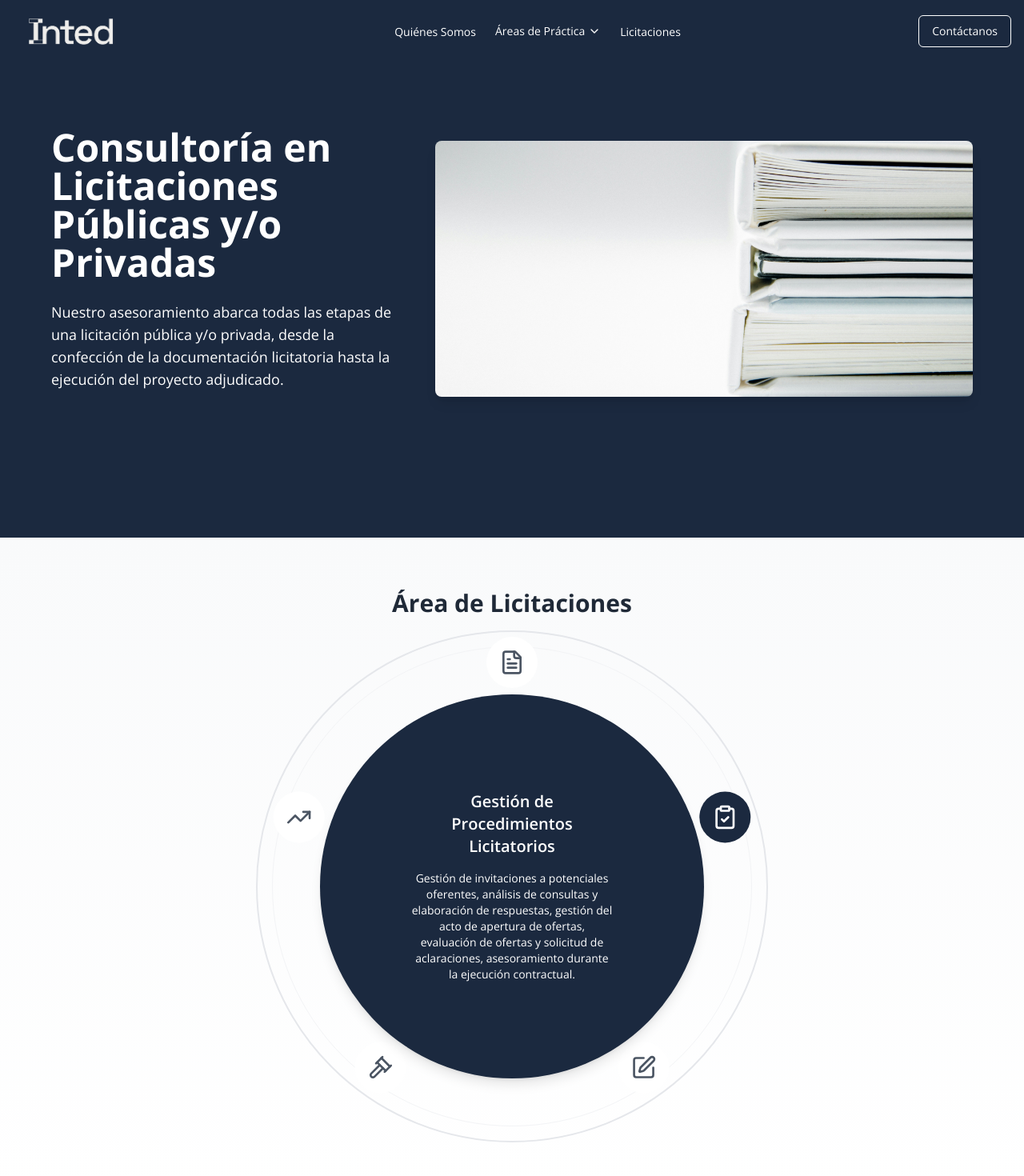
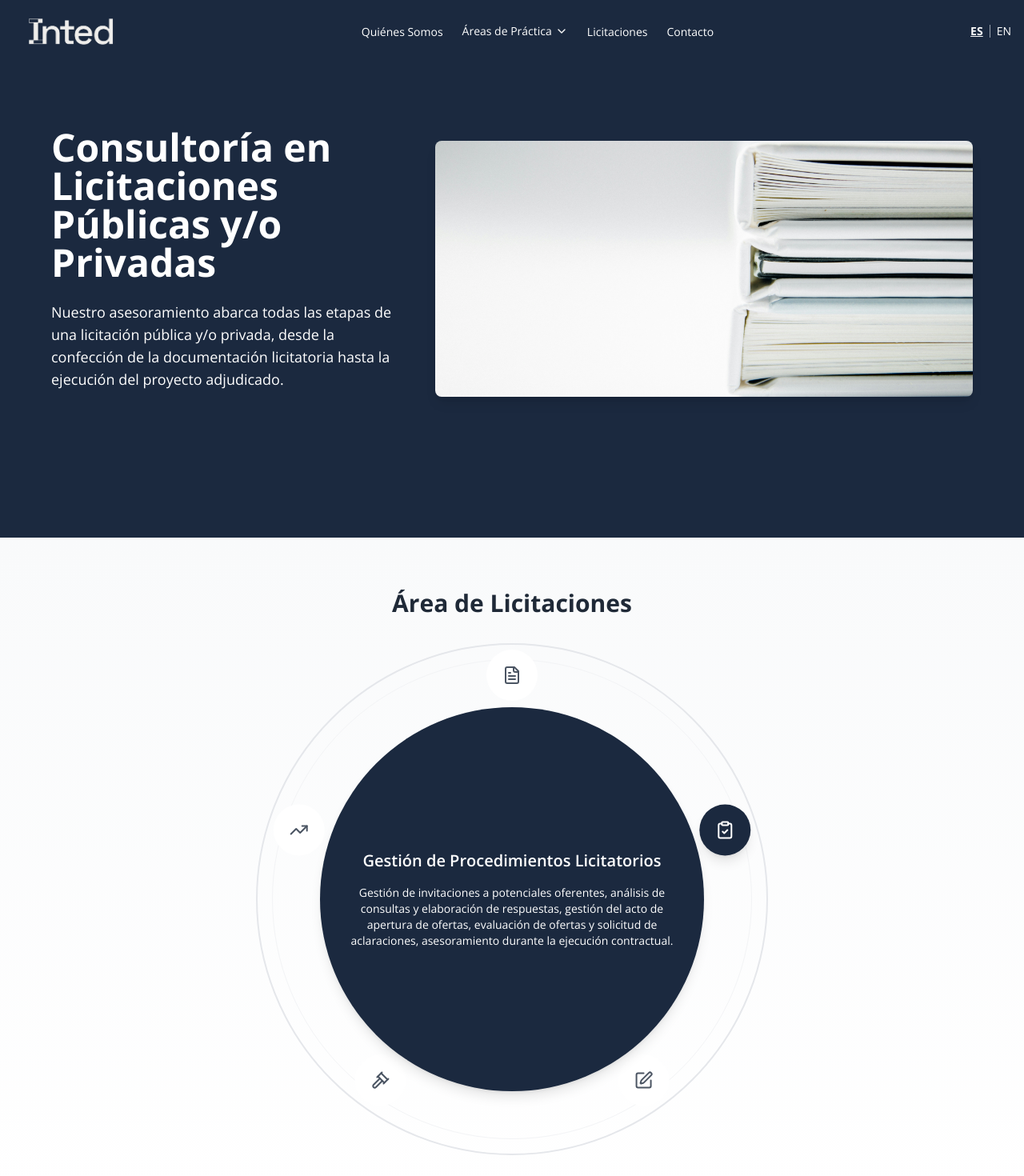
Before and after one commit to marianoberton/inted-web, a Next.js app: page /consultoria-licitaciones in a window 1280 px wide. Shown: the top 1470 px of the page at 80% size. Built offline with nearby package versions, Linux system fonts and the light colour scheme.

Commit message:
correciones pre reunion

```diff
--- a/src/app/components/IconShowcase.js
+++ b/src/app/components/IconShowcase.js
@@ -83,6 +83,16 @@ const services = [
 export default function CircularServiceShowcase() {
   const [currentIndex, setCurrentIndex] = useState(0)
   const [isHovered, setIsHovered] = useState(false)
+  const [isMobile, setIsMobile] = useState(false)
+
+  useEffect(() => {
+    const checkMobile = () => {
+      setIsMobile(window.innerWidth < 768)
+    }
+    checkMobile()
+    window.addEventListener('resize', checkMobile)
+    return () => window.removeEventListener('resize', checkMobile)
+  }, [])
 
   useEffect(() => {
     if (!isHovered) {
@@ -93,46 +103,65 @@ export default function CircularServiceShowcase() {
     }
   }, [isHovered])
 
-  const handleIconClick = (index) => {
-    setCurrentIndex(index)
+  const getIconPosition = (index) => {
+    const totalItems = services.length
+    const angle = (index / totalItems) * 2 * Math.PI - Math.PI / 2
+    const radius = isMobile ? 140 : 280
+    return {
+      x: Math.cos(angle) * radius,
+      y: Math.sin(angle) * radius
+    }
   }
 
   return (
-    <div className="relative container mx-auto py-16 flex flex-col items-center bg-gradient-to-b from-gray-50 to-white">
-      <h2 className="text-3xl font-bold mb-4 text-center text-gray-800">Nuestros Servicios</h2>
+    <div className="relative container mx-auto py-16 flex flex-col items-center bg-gradient-to-b from-gray-50 to-white px-4">
+      <h2 className="text-3xl font-bold mb-8 text-center text-gray-800">Nuestros Servicios</h2>
 
       <div
-        className="relative w-full max-w-[640px] h-[640px] flex items-center justify-center overflow-hidden"
+        className={`relative flex items-center justify-center ${
+          isMobile ? 'w-[300px] h-[300px]' : 'w-[640px] h-[640px]'
+        }`}
         onMouseEnter={() => setIsHovered(true)}
         onMouseLeave={() => setIsHovered(false)}
       >
+        {/* Círculo exterior decorativo */}
         <div className="absolute inset-0 rounded-full border-2 border-gray-200"></div>
         <div className="absolute inset-[20px] rounded-full border border-gray-100"></div>
 
+        {/* Círculos de navegación */}
         {services.map((service, index) => {
-          const angle = (index / services.length) * 2 * Math.PI - Math.PI / 2
-          const radius = 280
-          const x = Math.cos(angle) * radius
-          const y = Math.sin(angle) * radius
+          const { x, y } = getIconPosition(index)
           const Icon = Icons[service.icon]
 
           return (
-            <motion.button
+            <button
               key={index}
-              onClick={() => handleIconClick(index)}
-              className={`absolute w-16 h-16 flex items-center justify-center rounded-full transition-all duration-300 ${
+              onClick={() => setCurrentIndex(index)}
+              className={`absolute flex items-center justify-center rounded-full transition-all duration-300 ${
                 currentIndex === index
-                  ? 'bg-[#1B293F] text-white'
+                  ? 'bg-[#1B293F] text-white shadow-lg'
                   : 'bg-white text-gray-600 hover:bg-[#1B293F] hover:text-white'
               }`}
-              style={{ transform: `translate(${x}px, ${y}px)` }}
+              style={{
+                transform: `translate(${x}px, ${y}px)`,
+                width: isMobile ? '42px' : '64px',
+                height: isMobile ? '42px' : '64px',
+                border: isMobile ? '2px solid #E5E7EB' : 'none', // Borde en mobile
+              }}
             >
-              {Icon && <Icon className="w-8 h-8" />}
-            </motion.button>
+              {Icon && (
+                <Icon
+                  className={`${isMobile ? 'w-5 h-5' : 'w-6 h-6'} transition-colors`}
+                />
+              )}
+            </button>
           )
         })}
 
-        <div className="absolute inset-[80px] rounded-full bg-[#1B293F] shadow-lg flex items-center justify-center overflow-hidden text-white">
+        {/* Contenido Central */}
+        <div className={`absolute rounded-full bg-[#1B293F] shadow-lg flex items-center justify-center overflow-hidden text-white ${
+          isMobile ? 'inset-[40px]' : 'inset-[80px]'
+        }`} style={{ zIndex: 1 }}>
           <AnimatePresence mode="wait">
             <motion.div
               key={currentIndex}
@@ -140,10 +169,16 @@ export default function CircularServiceShowcase() {
               animate={{ opacity: 1, scale: 1 }}
               exit={{ opacity: 0, scale: 0.8 }}
               transition={{ duration: 0.5 }}
-              className="flex flex-col items-center justify-center text-center p-6 max-w-[300px]"
+              className="flex flex-col items-center justify-center text-center p-4 md:p-6"
             >
-              <h3 className="text-xl font-semibold mb-2 md:mb-4">{services[currentIndex].title}</h3>
-              <p className="hidden md:block text-sm">{services[currentIndex].content}</p>
+              <h3 className={`${isMobile ? 'text-base' : 'text-xl'} font-semibold mb-2 md:mb-4`}>
+                {services[currentIndex].title}
+              </h3>
+              {!isMobile && (
+                <p className="text-sm">
+                  {services[currentIndex].content}
+                </p>
+              )}
             </motion.div>
           </AnimatePresence>
         </div>
--- a/src/app/components/IconShowcaseLicitaciones.js
+++ b/src/app/components/IconShowcaseLicitaciones.js
@@ -43,6 +43,16 @@ const licitacionesServices = [
 export default function LicitacionesServiceShowcase() {
   const [currentIndex, setCurrentIndex] = useState(0)
   const [isHovered, setIsHovered] = useState(false)
+  const [isMobile, setIsMobile] = useState(false)
+
+  useEffect(() => {
+    const checkMobile = () => {
+      setIsMobile(window.innerWidth < 768)
+    }
+    checkMobile()
+    window.addEventListener('resize', checkMobile)
+    return () => window.removeEventListener('resize', checkMobile)
+  }, [])
 
   useEffect(() => {
     if (!isHovered) {
@@ -53,16 +63,24 @@ export default function LicitacionesServiceShowcase() {
     }
   }, [isHovered])
 
-  const handleIconClick = (index) => {
-    setCurrentIndex(index)
+  const getIconPosition = (index) => {
+    const totalItems = licitacionesServices.length
+    const angle = (index / totalItems) * 2 * Math.PI - Math.PI / 2
+    const radius = isMobile ? 140 : 280
+    return {
+      x: Math.cos(angle) * radius,
+      y: Math.sin(angle) * radius
+    }
   }
 
   return (
-    <div className="relative container mx-auto py-16 flex flex-col items-center bg-gradient-to-b from-gray-50 to-white">
-      <h2 className="text-3xl font-bold mb-4 text-center text-gray-800">Área de Licitaciones</h2>
+    <div className="relative container mx-auto py-16 flex flex-col items-center bg-gradient-to-b from-gray-50 to-white px-4">
+      <h2 className="text-3xl font-bold mb-8 text-center text-gray-800">Área de Licitaciones</h2>
 
       <div
-        className="relative w-full max-w-[640px] h-[640px] flex items-center justify-center overflow-hidden"
+        className={`relative flex items-center justify-center ${
+          isMobile ? 'w-[300px] h-[300px]' : 'w-[640px] h-[640px]'
+        }`}
         onMouseEnter={() => setIsHovered(true)}
         onMouseLeave={() => setIsHovered(false)}
       >
@@ -72,30 +90,38 @@ export default function LicitacionesServiceShowcase() {
 
         {/* Círculos de navegación */}
         {licitacionesServices.map((service, index) => {
-          const angle = (index / licitacionesServices.length) * 2 * Math.PI - Math.PI / 2
-          const radius = 280
-          const x = Math.cos(angle) * radius
-          const y = Math.sin(angle) * radius
+          const { x, y } = getIconPosition(index)
           const Icon = Icons[service.icon]
 
           return (
-            <motion.button
+            <button
               key={index}
-              onClick={() => handleIconClick(index)}
-              className={`absolute w-16 h-16 flex items-center justify-center rounded-full transition-all duration-300 ${
+              onClick={() => setCurrentIndex(index)}
+              className={`absolute flex items-center justify-center rounded-full transition-all duration-300 ${
                 currentIndex === index
-                  ? 'bg-[#1B293F] text-white'
+                  ? 'bg-[#1B293F] text-white shadow-lg'
                   : 'bg-white text-gray-600 hover:bg-[#1B293F] hover:text-white'
               }`}
-              style={{ transform: `translate(${x}px, ${y}px)` }}
+              style={{
+                transform: `translate(${x}px, ${y}px)`,
+                width: isMobile ? '42px' : '64px',
+                height: isMobile ? '42px' : '64px',
+                border: isMobile ? '2px solid #E5E7EB' : 'none', // Borde en mobile
+              }}
             >
-              {Icon && <Icon className="w-8 h-8" />}
-            </motion.button>
+              {Icon && (
+                <Icon
+                  className={`${isMobile ? 'w-5 h-5' : 'w-6 h-6'} transition-colors`}
+                />
+              )}
+            </button>
           )
         })}
 
         {/* Contenido Central */}
-        <div className="absolute inset-[80px] rounded-full bg-[#1B293F] shadow-lg flex items-center justify-center overflow-hidden text-white">
+        <div className={`absolute rounded-full bg-[#1B293F] shadow-lg flex items-center justify-center overflow-hidden text-white ${
+          isMobile ? 'inset-[40px]' : 'inset-[80px]'
+        }`} style={{ zIndex: 1 }}>
           <AnimatePresence mode="wait">
             <motion.div
               key={currentIndex}
@@ -103,10 +129,16 @@ export default function LicitacionesServiceShowcase() {
               animate={{ opacity: 1, scale: 1 }}
               exit={{ opacity: 0, scale: 0.8 }}
               transition={{ duration: 0.5 }}
-              className="flex flex-col items-center justify-center text-center p-6 max-w-[300px]"
+              className="flex flex-col items-center justify-center text-center p-4 md:p-6"
             >
-              <h3 className="text-xl font-semibold mb-2 md:mb-4">{licitacionesServices[currentIndex].title}</h3>
-              <p className="hidden md:block text-sm">{licitacionesServices[currentIndex].content}</p>
+              <h3 className={`${isMobile ? 'text-base' : 'text-xl'} font-semibold mb-2 md:mb-4`}>
+                {licitacionesServices[currentIndex].title}
+              </h3>
+              {!isMobile && (
+                <p className="text-sm">
+                  {licitacionesServices[currentIndex].content}
+                </p>
+              )}
             </motion.div>
           </AnimatePresence>
         </div>
--- a/src/app/components/Navbar.jsx
+++ b/src/app/components/Navbar.jsx
@@ -1,29 +1,32 @@
 "use client";
 
-import React, { useState, useEffect } from 'react';
-import Link from 'next/link';
-import Image from 'next/image';
-import { Button } from "./ui/button";
-import { Menu, ChevronDown } from 'lucide-react';
-import { usePathname } from 'next/navigation';
+import React, { useState, useEffect } from "react";
+import Link from "next/link";
+import Image from "next/image";
+import { Menu, ChevronDown } from "lucide-react";
+import { usePathname } from "next/navigation";
 
 export default function Navbar() {
   const [scrolled, setScrolled] = useState(false);
   const [menuOpen, setMenuOpen] = useState(false);
-  const [isMobile, setIsMobile] = useState(false); // Nuevo estado para manejar la versión móvil
+  const [isMobile, setIsMobile] = useState(false);
+  const [language, setLanguage] = useState("es"); // Estado para manejar el idioma
   const pathname = usePathname();
-  const isTransparentPage = ['/', '/consultoria-licitaciones', '/proyectos-constructivos'].includes(pathname);
+  const isTransparentPage = [
+    "/",
+    "/consultoria-licitaciones",
+    "/proyectos-constructivos",
+  ].includes(pathname);
 
   useEffect(() => {
-    // Esto asegura que solo accedemos a window en el cliente
     const handleResize = () => {
-      setIsMobile(window.innerWidth < 768); // Actualiza el estado según el tamaño de la ventana
+      setIsMobile(window.innerWidth < 768);
     };
 
-    handleResize(); // Comprobar el tamaño al montar el componente
-    window.addEventListener('resize', handleResize); // Escuchar cambios de tamaño de ventana
+    handleResize();
+    window.addEventListener("resize", handleResize);
 
-    return () => window.removeEventListener('resize', handleResize); // Limpiar el listener al desmontar
+    return () => window.removeEventListener("resize", handleResize);
   }, []);
 
   useEffect(() => {
@@ -35,36 +38,62 @@ export default function Navbar() {
           setScrolled(false);
         }
       };
-      window.addEventListener('scroll', handleScroll);
-      return () => window.removeEventListener('scroll', handleScroll);
+      window.addEventListener("scroll", handleScroll);
+      return () => window.removeEventListener("scroll", handleScroll);
     } else {
-      setScrolled(true); // En otras páginas, la navbar siempre tiene un fondo sólido
+      setScrolled(true);
     }
   }, [isTransparentPage]);
 
   const navItems = [
-    { name: 'Quiénes Somos', path: '/quienes-somos' },
+    { name: "Quiénes Somos", path: "/quienes-somos" },
     {
-      name: 'Áreas de Práctica',
+      name: "Áreas de Práctica",
       dropdown: [
-        { name: 'Licitaciones Públicas y/o Privadas', path: '/consultoria-licitaciones' },
-        { name: 'Desarrollo de Proyectos Constructivos', path: '/proyectos-constructivos' }
-      ]
+        {
+          name: "Licitaciones Públicas y/o Privadas",
+          path: "/consultoria-licitaciones",
+        },
+        {
+          name: "Desarrollo de Proyectos Constructivos",
+          path: "/proyectos-constructivos",
+        },
+      ],
     },
-    { name: 'Licitaciones', path: '/licitaciones' },
-
+    { name: "Licitaciones", path: "/licitaciones" },
+    { name: "Contacto", path: "/contacto" }, // "Contáctanos" agregado aquí
   ];
 
+  const handleLanguageSwitch = () => {
+    setLanguage((prev) => (prev === "es" ? "en" : "es"));
+  };
+
   return (
-    <header className={`w-full fixed top-0 left-0 right-0 z-50 transition-all duration-300 ${scrolled ? 'bg-white shadow-md' : 'bg-transparent'}`}>
-      <div className="container mx-auto px-4 py-2 flex items-center justify-between">
-        <div className="w-28 md:w-36"> {/* Ajustamos el tamaño del logo */}
+    <header
+      className={`w-full fixed top-0 left-0 right-0 z-50 transition-all duration-300 ${
+        scrolled ? "bg-white shadow-md" : "bg-transparent"
+      }`}
+    >
+      <div
+        className={`container mx-auto px-4 ${
+          isMobile ? "py-1" : "py-2"
+        } flex items-center justify-between`}
+      >
+        <div className={`${isMobile ? "w-24" : "w-28 md:w-36"}`}>
           <Link href="/">
             <Image
-              src={scrolled ? (isMobile ? "/images/azul3.png" : "/images/azul2.png") : (isMobile ? "/images/blanco3.png" : "/images/blanco2.png")}
+              src={
+                scrolled
+                  ? isMobile
+                    ? "/images/azul3.png"
+                    : "/images/azul2.png"
+                  : isMobile
+                  ? "/images/blanco3.png"
+                  : "/images/blanco2.png"
+              }
               alt="Logo"
-              width={isMobile ? 100 : 180}
-              height={isMobile ? 50 : 90}
+              width={isMobile ? 80 : 180}
+              height={isMobile ? 40 : 90}
             />
           </Link>
         </div>
@@ -74,14 +103,33 @@ export default function Navbar() {
               <li key={index} className="relative group">
                 {item.dropdown ? (
                   <div className="cursor-pointer flex items-center space-x-1 text-sm font-medium relative">
-                    <span className={`${scrolled ? 'text-[#1b293f]' : 'text-white'} group-hover:text-[#bfbfbf] transition-colors duration-200`}>
+                    <span
+                      className={`${
+                        scrolled ? "text-[#1b293f]" : "text-white"
+                      } group-hover:text-[#bfbfbf] transition-colors duration-200`}
+                    >
                       {item.name}
                     </span>
-                    <ChevronDown size={16} className={`${scrolled ? 'text-[#1b293f]' : 'text-white'} group-hover:text-[#bfbfbf] transition-colors duration-200`} />
-                    <div className={`absolute left-0 top-full mt-2 w-72 py-4 z-20 transition-all duration-300 ${scrolled ? 'bg-white shadow-md' : 'bg-opacity-90 bg-[#1b293f]'} rounded-lg opacity-0 invisible group-hover:opacity-100 group-hover:visible`}>
+                    <ChevronDown
+                      size={16}
+                      className={`${
+                        scrolled ? "text-[#1b293f]" : "text-white"
+                      } group-hover:text-[#bfbfbf] transition-colors duration-200`}
+                    />
+                    <div
+                      className={`absolute left-0 top-full mt-2 w-72 py-4 z-20 transition-all duration-300 ${
+                        scrolled
+                          ? "bg-white shadow-md"
+                          : "bg-opacity-90 bg-[#1b293f]"
+                      } rounded-lg opacity-0 invisible group-hover:opacity-100 group-hover:visible`}
+                    >
                       {item.dropdown.map((dropdownItem, idx) => (
                         <Link key={idx} href={dropdownItem.path} passHref>
-                          <span className={`block px-6 py-3 text-sm ${scrolled ? 'text-[#1b293f]' : 'text-white'} hover:bg-gray-100 hover:bg-opacity-20 cursor-pointer transition-colors duration-200 whitespace-nowrap`}>
+                          <span
+                            className={`block px-6 py-3 text-sm ${
+                              scrolled ? "text-[#1b293f]" : "text-white"
+                            } hover:bg-gray-100 hover:bg-opacity-20 cursor-pointer transition-colors duration-200 whitespace-nowrap`}
+                          >
                             {dropdownItem.name}
                           </span>
                         </Link>
@@ -90,7 +138,11 @@ export default function Navbar() {
                   </div>
                 ) : (
                   <Link href={item.path}>
-                    <span className={`text-sm font-medium ${scrolled ? 'text-[#1b293f]' : 'text-white'} hover:text-[#bfbfbf] transition-colors duration-200`}>
+                    <span
+                      className={`text-sm font-medium ${
+                        scrolled ? "text-[#1b293f]" : "text-white"
+                      } hover:text-[#bfbfbf] transition-colors duration-200`}
+                    >
                       {item.name}
                     </span>
                   </Link>
@@ -100,16 +152,37 @@ export default function Navbar() {
           </ul>
         </nav>
         <div className="hidden md:flex w-20 justify-end">
-          <Button
-            variant={scrolled ? "default" : "outline"}
-            className={`${scrolled ? 'bg-[#1b293f] text-white hover:bg-[#bfbfbf] hover:text-[#1b293f]' : 'border-white text-white hover:bg-white hover:text-[#1b293f]'} transition-colors duration-200`}
-            onClick={() => window.location.href = '/contacto'}
+          {/* Language Switcher */}
+          <div
+            className={`flex items-center space-x-2 text-sm font-medium ${
+              scrolled ? "text-[#1b293f]" : "text-white"
+            } transition-colors duration-200`}
           >
-            Contáctanos
-          </Button>
+            {/* Botón Español */}
+            <button
+              className={`cursor-pointer transition-colors ${
+                language === "es" ? "font-bold underline" : "hover:opacity-70"
+              }`}
+              onClick={() => setLanguage("es")}
+            >
+              ES
+            </button>
+            {/* Separador */}
+            <span className="w-px h-4 bg-gray-400"></span>
+            {/* Botón Inglés */}
+            <button
+              className={`cursor-pointer transition-colors ${
+                language === "en" ? "font-bold underline" : "hover:opacity-70"
+              }`}
+              onClick={() => setLanguage("en")}
+            >
+              EN
+            </button>
+          </div>
+
         </div>
         <button
-          className={`md:hidden ${scrolled ? 'text-[#1b293f]' : 'text-white'}`}
+          className={`md:hidden ${scrolled ? "text-[#1b293f]" : "text-white"}`}
           onClick={() => setMenuOpen(!menuOpen)}
         >
           <Menu size={24} />
@@ -148,12 +221,13 @@ export default function Navbar() {
               </li>
             ))}
           </ul>
-          <Button
-            className="mt-4 w-full bg-[#1b293f] text-white hover:bg-[#bfbfbf] hover:text-[#1b293f] transition-colors duration-200"
-            onClick={() => window.location.href = '/contacto'}
+          {/* Language Switcher in Mobile */}
+          <div
+            className="mt-4 cursor-pointer text-sm font-medium text-[#1b293f] hover:text-[#bfbfbf] transition-colors duration-200"
+            onClick={handleLanguageSwitch}
           >
-            Contáctanos
-          </Button>
+            {language === "es" ? "Español" : "English"}
+          </div>
         </div>
       )}
     </header>
--- a/src/app/components/TenderData.js
+++ b/src/app/components/TenderData.js
@@ -160,7 +160,7 @@ export default function TenderPreview() {
                         href="/licitaciones"
                         className="inline-flex items-center bg-[#1b293f] text-white hover:bg-[#bfbfbf] hover:text-[#1b293f] transition-colors duration-200 px-4 py-2 rounded"
                       >
-                        Ver todas las licitaciones <ChevronRight className="ml-2 h-4 w-4" />
+                        Ver licitaciones Activas <ChevronRight className="ml-2 h-4 w-4" />
                       </Link>
                     </div>
                   </motion.div>
--- a/src/app/components/layout/Footer.jsx
+++ b/src/app/components/layout/Footer.jsx
@@ -109,8 +109,7 @@ export default function Footer() {
             © {new Date().getFullYear()} Inted. Todos los derechos reservados.
           </p>
           <p className="text-sm text-[#bfbfbf] text-center">
-            Sitio desarrollado por Inted para mejorar la experiencia en la
-            gestión de proyectos y licitaciones.
+            Sitio desarrollado por Inted
           </p>
         </div>
       </div>
--- a/src/app/components/practice-areas.jsx
+++ b/src/app/components/practice-areas.jsx
@@ -49,7 +49,7 @@ const PracticeArea = ({ title, image, link, services }) => (
       >
         <Link href={link} passHref>
           <Button className="bg-white text-black hover:bg-gray-200 transition-colors duration-300">
-            Explorar
+            Ver más
             <ArrowRight className="ml-2 h-4 w-4" />
           </Button>
         </Link>
```
